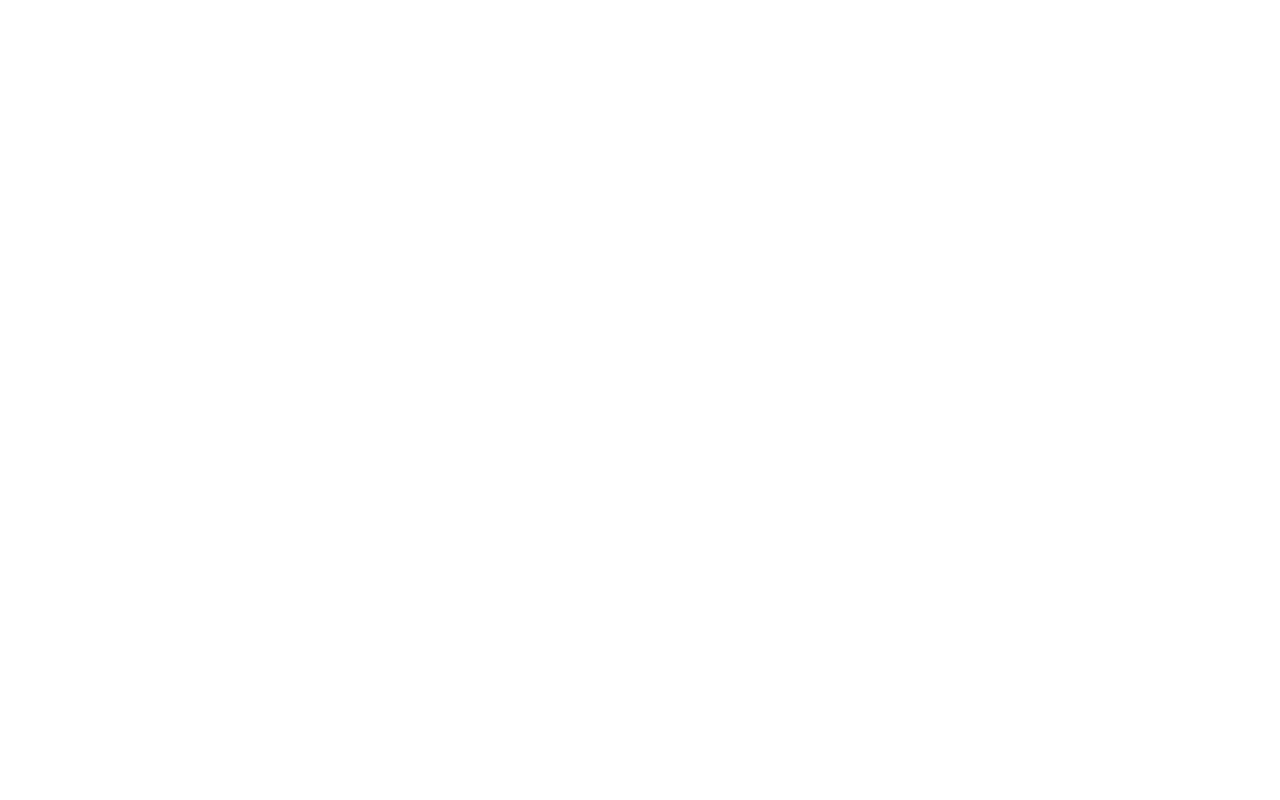
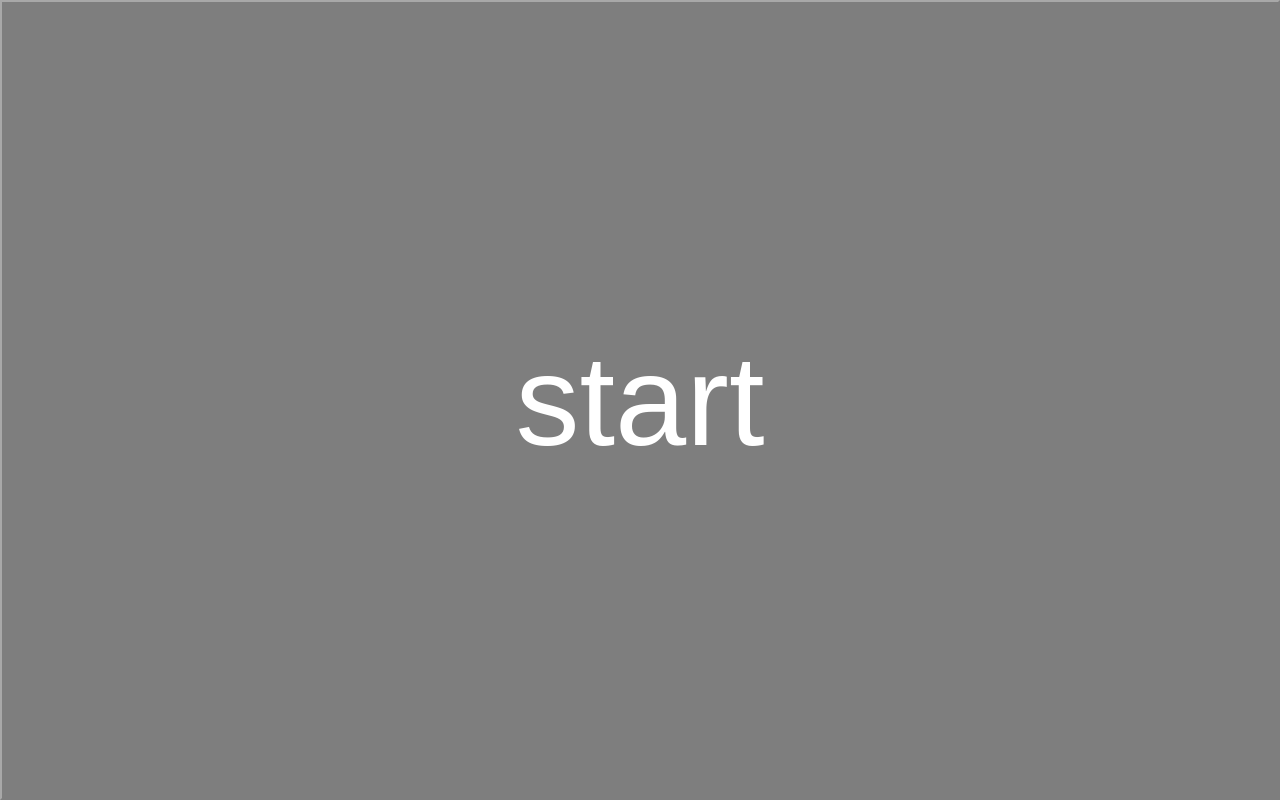
Before and after one commit to AuroBorealis/AuroBorealis.github.io, a plain HTML site: page index.html in a window 1280 px wide. Drawn offline with nearby package versions, Linux system fonts and the light colour scheme.

Commit message:
At last we're free

```diff
--- a/index.html
+++ b/index.html
@@ -1,11 +1,66 @@
 <!DOCTYPE html>
 <html lang="en">
+
 <head>
     <meta charset="UTF-8">
     <meta name="viewport" content="width=device-width, initial-scale=1.0">
     <title>CELEBRATION</title>
+    <link rel="stylesheet" href="style.css">
 </head>
+
 <body>
+    <script src="https://cdn.jsdelivr.net/npm/canvas-confetti@1.9.3/dist/confetti.browser.min.js"></script>
+    <div class="animated-text" style="display: none;" id="text">Sikora is GONE</div>
+    <button id="btn" onclick="const celeb = new Audio('./celebration.mp3')
+        document.querySelector('#btn').remove();
+        document.getElementsByClassName('animated-text')[0].style.display = 'block';
+        celeb.volume = 0.1;
+        celeb.play()
+        const end = Date.now() + (217 * 1000);
+        const colors = ['#ff0000', '#00ff00', '#0000ff'];
+        (function frame() {
+            confetti({
+                particleCount: 3,
+                angle: 60,
+                spread: 55,
+                origin: { x: 0 },
+                colors: colors
+            });
+            confetti({
+                particleCount: 3,
+                angle: 120,
+                spread: 55,
+                origin: { x: 1 },
+                colors: colors
+            });
 
+            if (Date.now() < end) {
+                requestAnimationFrame(frame);
+            }
+            else{
+                var duration = 20 * 1000;
+                var animationEnd = Date.now() + duration;
+                var defaults = { startVelocity: 30, spread: 360, ticks: 60, zIndex: 0 };
+
+                function randomInRange(min, max) {
+                    return Math.random() * (max - min) + min;
+                }
+
+                var interval = setInterval(function() {
+                    var timeLeft = animationEnd - Date.now();
+
+                    if (timeLeft <= 0) {
+                        window.location.href = 'https://www.youtube.com/watch?v=zJxR2IjLIoQ';
+                        return clearInterval(interval);
+                    }
+
+                    var particleCount = 50 * (timeLeft / duration);
+                    confetti({ ...defaults, particleCount, origin: { x: randomInRange(0.1, 0.3), y: Math.random() - 0.2 } });
+                    confetti({ ...defaults, particleCount, origin: { x: randomInRange(0.7, 0.9), y: Math.random() - 0.2 } });
+                }, 250);
+            }
+        }());">start
+    </button>
 </body>
+
 </html>
--- /dev/null
+++ b/style.css
@@ -0,0 +1,191 @@
+html,
+body,
+div,
+span,
+applet,
+object,
+iframe,
+h1,
+h2,
+h3,
+h4,
+h5,
+h6,
+p,
+blockquote,
+pre,
+a,
+abbr,
+acronym,
+address,
+big,
+cite,
+code,
+del,
+dfn,
+em,
+img,
+ins,
+kbd,
+q,
+s,
+samp,
+small,
+strike,
+strong,
+sub,
+sup,
+tt,
+var,
+b,
+u,
+i,
+center,
+dl,
+dt,
+dd,
+ol,
+ul,
+li,
+fieldset,
+form,
+label,
+legend,
+table,
+caption,
+tbody,
+tfoot,
+thead,
+tr,
+th,
+td,
+article,
+aside,
+canvas,
+details,
+embed,
+figure,
+figcaption,
+footer,
+header,
+hgroup,
+menu,
+nav,
+output,
+ruby,
+section,
+summary,
+time,
+mark,
+audio,
+video {
+    margin: 0;
+    padding: 0;
+    border: 0;
+    font-size: 100%;
+    font: inherit;
+    vertical-align: baseline;
+}
+
+/* HTML5 display-role reset for older browsers */
+article,
+aside,
+details,
+figcaption,
+figure,
+footer,
+header,
+hgroup,
+menu,
+nav,
+section {
+    display: block;
+}
+
+body {
+    line-height: 1;
+}
+
+ol,
+ul {
+    list-style: none;
+}
+
+blockquote,
+q {
+    quotes: none;
+}
+
+blockquote:before,
+blockquote:after,
+q:before,
+q:after {
+    content: '';
+    content: none;
+}
+
+table {
+    border-collapse: collapse;
+    border-spacing: 0;
+}
+
+.animated-text {
+    font-size: clamp(2rem, 10vw, 8rem);
+    font-weight: 800;
+    letter-spacing: -0.02em;
+    will-change: transform;
+    --anim-duration: 4s;
+    animation: rotateScale var(--anim-duration) ease-in-out infinite;
+    user-select: none;
+    -webkit-user-select: none;
+    padding: .25em .5em;
+    border-radius: 14px;
+    background: linear-gradient(180deg, rgba(255, 255, 255, 0.02), rgba(255, 255, 255, 0.01));
+}
+
+
+@keyframes rotateScale {
+    0% {
+        transform: rotate(-15deg) scale(1);
+    }
+
+    20% {
+        transform: rotate(12deg) scale(1.25);
+    }
+
+    40% {
+        transform: rotate(-12deg) scale(1);
+    }
+
+    60% {
+        transform: rotate(12deg) scale(1.25);
+    }
+
+    80% {
+        transform: rotate(-8deg) scale(1);
+    }
+
+    100% {
+        transform: rotate(-15deg) scale(1);
+    }
+}
+
+body,
+html {
+    height: 100vh;
+    width: 100vw;
+    display: flex;
+    justify-content: center;
+    /* horizontal center */
+    align-items: center;
+    /* vertical center */
+}
+
+button {
+    background-color: black;
+    width: 100%;
+    height: 100%;
+    opacity: 0.5;
+    color: white;
+    font-size: 128px;
+}
```
Also changed, not shown: 1 other file.
